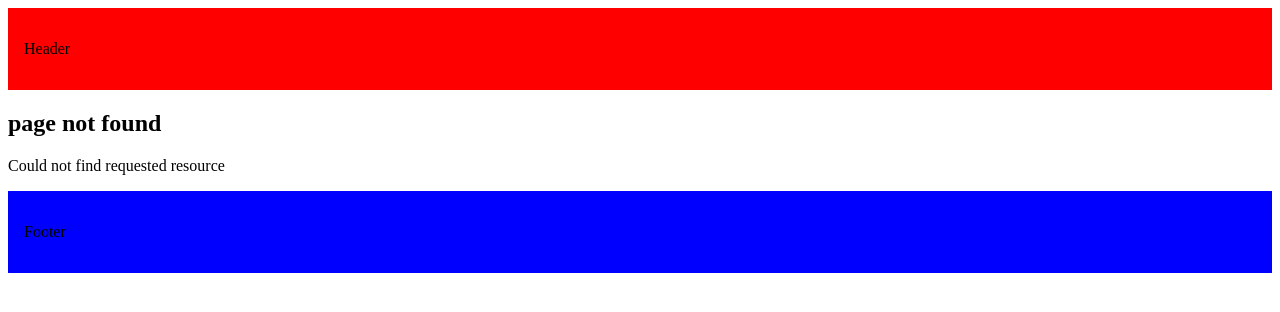
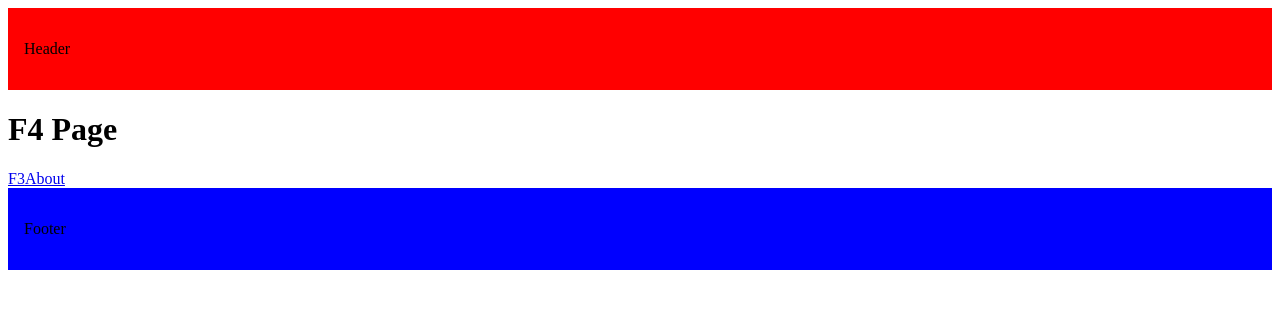
Before and after one commit to AliHassan487/nextjs-journey, a Next.js app in the folder next-project/: page /f1/f4 in a window 1280 px wide. Before the commit this address had no page. Shown: the top 312 px of the page. Built offline with nearby package versions, Linux system fonts and the light colour scheme.

Commit message:
intercepting routes

```diff
--- /dev/null
+++ b/next-project/src/app/f1/(.)f2/page.tsx
@@ -0,0 +1,3 @@
+export default function InterceptedF2() {
+    return <h1>(.) Intercepted f2 page</h1>;
+}
--- /dev/null
+++ b/next-project/src/app/f1/f2/page.tsx
@@ -0,0 +1,3 @@
+export default function F2() {
+    return <h1>F2 Page</h1>
+}
--- /dev/null
+++ b/next-project/src/app/f1/f3/page.tsx
@@ -0,0 +1,3 @@
+export default function F3() {
+    return <h1>F3 Page</h1>
+}
--- /dev/null
+++ b/next-project/src/app/f1/f4/(..)f3/page.tsx
@@ -0,0 +1,3 @@
+export default function InterceptedF3() {
+    return <h1>(..) Intercepted f3 page</h1>;
+}
--- /dev/null
+++ b/next-project/src/app/f1/f4/(...)about/page.tsx
@@ -0,0 +1,3 @@
+export default function InterceptedAbout() {
+    return <h1>(...) Intercepted About page</h1>;
+}
--- /dev/null
+++ b/next-project/src/app/f1/f4/page.tsx
@@ -0,0 +1,13 @@
+import Link from "next/link";
+
+export default function F1() {
+    return (
+        <>
+            <h1>F4 Page</h1>
+            <div>
+                <Link href="/f1/f3">F3</Link>
+                <Link href="/about">About</Link>
+            </div>
+            </>
+    )
+}
```
Also changed, not shown: next-project/src/app/f1/page.tsx (added, +12 -0 lines).
